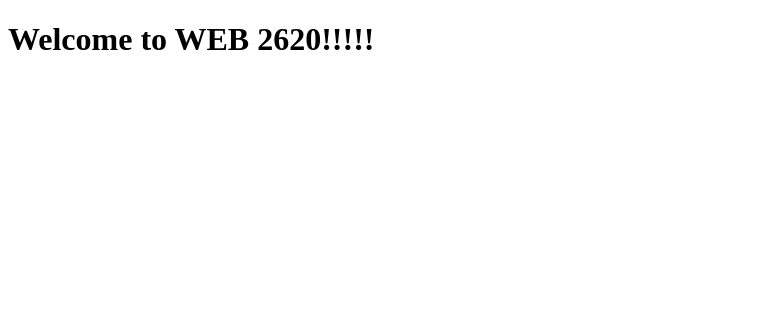
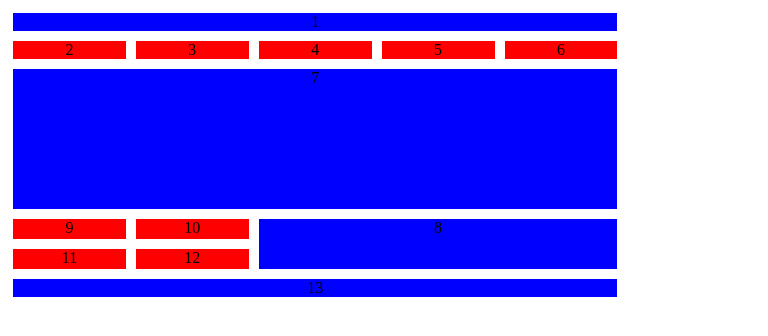
Before and after one commit to WSU-SoC-WEB2620-CU/web2620-assignment-3-giovannivolpi, a website built with Vite: page src/index.html in a window 768 px wide. Built offline with nearby package versions, Linux system fonts and the light colour scheme.

Commit message:
assignment03

```diff
--- a/src/index.html
+++ b/src/index.html
@@ -9,8 +9,23 @@
 </head>
 
 <body>
-  <!--  Your HTML goes here-->
-  <h1>Welcome to WEB 2620!!!!!</h1>
+ <div class="container">
+  <div class="item1">1</div>
+  <div class="item2">2</div>
+  <div class="item3">3</div>
+  <div class="item4">4</div>
+  <div class="item5">5</div>
+  <div class="item6">6</div>
+  <div class="item7">7</div>
+  <div class="item8">8</div>
+  <div class="item9">9</div>
+  <div class="item10">10</div>
+  <div class="item11">11</div>
+  <div class="item12">12</div>
+  <div class="item13">13</div>
+
+
+ </div>
 <script type="module" src="./javascripts/main.js"></script>
 </body>
 </html>
--- a/src/stylesheets/main.scss
+++ b/src/stylesheets/main.scss
@@ -1 +1,76 @@
-// Your styles go here
+@media screen and (min-width: 500px) and (max-width: 800px){
+    body{
+        width: 80%;
+        text-align: center;
+    }
+
+    .item1, .item7, .item8, .item13{
+        background-color: blue;
+    }
+
+    .item2, .item3, .item4, .item5, .item6, .item9, .item10, .item11, .item12{
+        background-color: red;
+    }
+
+    .container{
+        border-radius: .75rem;
+        padding: 5px;
+        display: grid;
+        grid-template-columns: 1fr 1fr 1fr 1fr 1fr;
+        gap: 10px;
+    }
+
+    .item1{
+        grid-area: 1 / 1 / span 1 / span 5;
+    }
+
+    .item2{
+        grid-area:   2 / 1 / span 1 / span 1;
+    }
+
+    .item3{
+        grid-area: 2 / 2 / span 1 / span 1;
+    }
+
+    .item4{
+        grid-area: 2 / 3 / span 1 / span 1;
+    }
+
+    .item5{
+        grid-area: 2 / 4 / span 1 / span 1;
+    }
+
+    .item6{
+        grid-area: 2 / 5 / span 1 / span 1;
+    }
+
+    .item7{
+        grid-area: 3 / 1 / span 15/ span 5;
+    }
+
+    .item8{
+        grid-area: 18 / 3 / span 6 / span 3;
+    }
+
+    .item9{
+        grid-area: 18 / 1 / span 3 / span 1;
+    }
+
+    .item10{
+        grid-area: 18 / 2 / span 3 / span 1;
+    }
+
+    .item11{
+        grid-area: 21 / 1 / span 3 / span 1;
+    }
+
+    .item12{
+        grid-area: 21 / 2 / span 3 / span 1;
+    }
+
+    .item13{
+        grid-area: 24 / 1 / span 2 / span 5;
+    }
+
+
+}
```
